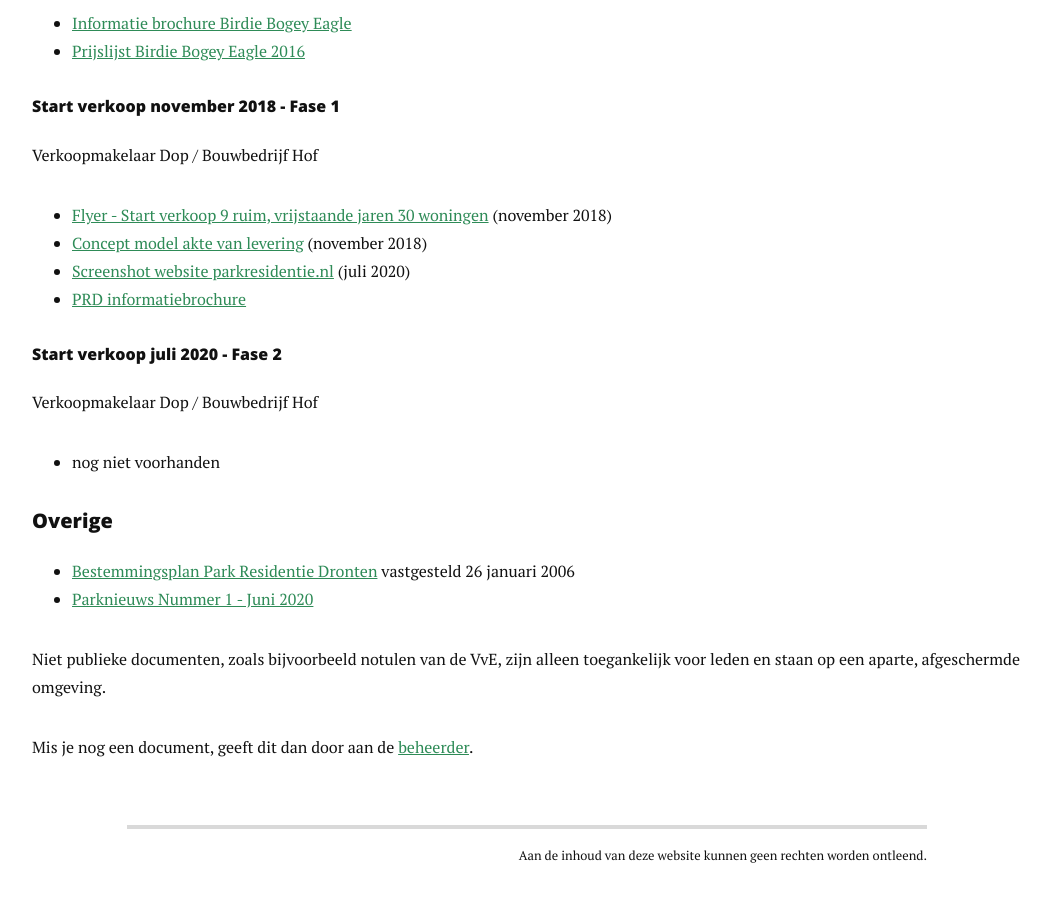
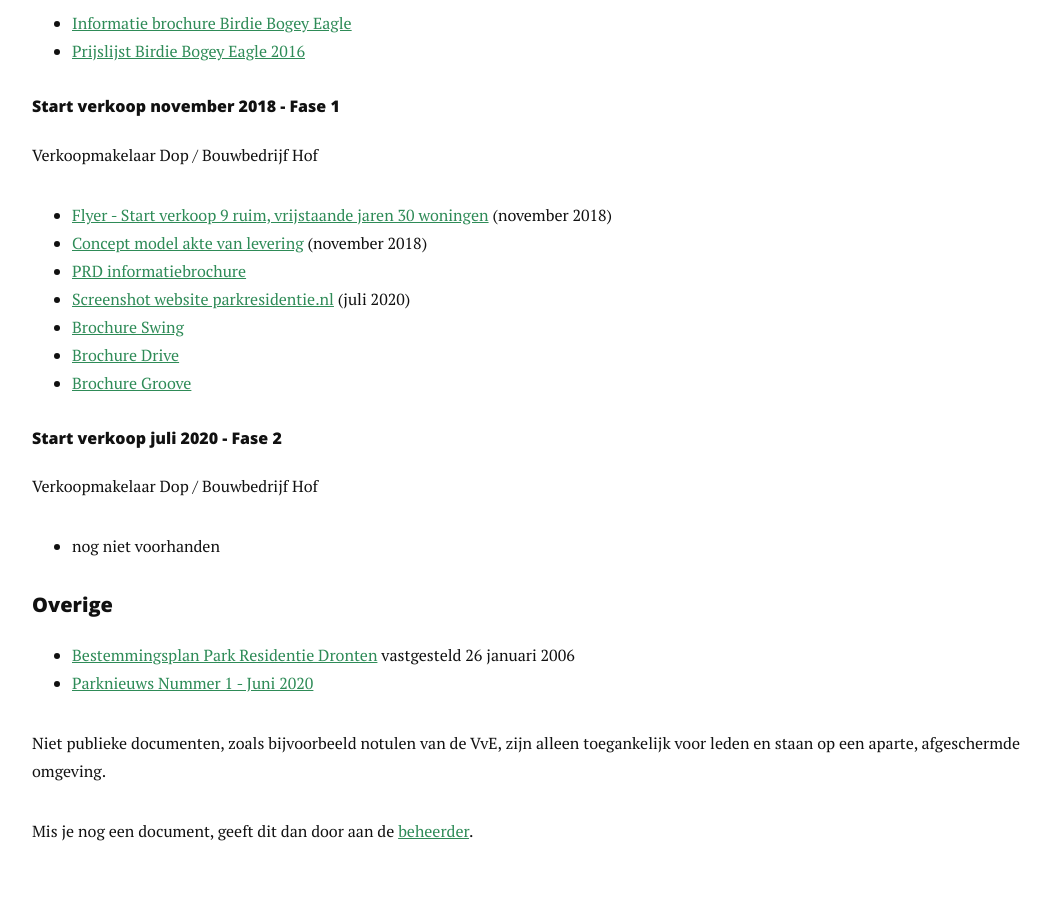
Before and after one commit to plamola/vve-parkresidentie, a Jekyll site: the page built from documenten.md, in a window 1280 px wide and 900 px high, scrolled down 989 px. Shown: the whole window, without its empty margins (113-1164 px from the left). Built offline with Jekyll 4.4.1, drawn with Linux system fonts in a browser that asks for light colours; nearby versions of some CDN libraries; some of the changed text lies outside the part shown.

Commit message:
Restructure

```diff
--- a/_config.yml
+++ b/_config.yml
@@ -16,12 +16,13 @@
     url: /
   - title: Nieuws
     url: /nieuws
+  - title: Over de VvE
+    url: /over
   - title: Documenten
     url: /documenten
   - title: Historie
     url: /historie/
-  - title: Over de VvE
-    url: /over
+
 
 contact:
   webmaster: webmaster@parkresidentiedronten.nl
--- a/documenten.md
+++ b/documenten.md
@@ -34,8 +34,11 @@
 	<ul>
 		<li><a href="{{ '/docs/verkoop/fase1/9-nieuwe-woningen-DOP-makelaars.pdf' | prepend: site.baseurl }}" target="_blank">Flyer - Start verkoop 9 ruim, vrijstaande jaren 30 woningen</a> (november 2018)</li>
   		<li><a href="{{ '/docs/verkoop/fase1/20181101 concept model akte van levering Park Residentie Dronten.pdf' | prepend: site.baseurl }}" target="_blank">Concept model akte van levering</a> (november 2018)</li>
+  		<li><a href="{{ '/docs/verkoop/fase1/PRD Informatiebrochure inclusief bijlagen.pdf' | prepend: site.baseurl }}" target="_blank">PRD informatiebrochure</a></li>
 		<li><a href="{{ '/docs/verkoop/fase1/Parkresidentie Dronten Luxe villa s met diverse mogelijkheden.png' | prepend: site.baseurl }}" target="_blank">Screenshot website parkresidentie.nl</a> (juli 2020)</li>
-  		<li><a href="{{ '/docs/verkoop/fase1/PRD Informatiebrochure inclusief bijlagen.pdf' | prepend: site.baseurl }}" target="_blank">PRD informatiebrochure</a></li>
+  		<li><a href="{{ '/docs/verkoop/fase1/Dronten-Park-Residentie-type-Swing-brochure6.pdf' | prepend: site.baseurl }}" target="_blank">Brochure Swing</a></li>
+  		<li><a href="{{ '/docs/verkoop/fase1/Dronten-Park-Residentie-type-Drive-brochure6.pdf' | prepend: site.baseurl }}" target="_blank">Brochure Drive</a></li>
+  		<li><a href="{{ '/docs/verkoop/fase1/Dronten-Park-Residentie-type-Groove-brochure5.pdf' | prepend: site.baseurl }}" target="_blank">Brochure Groove</a></li>
   	</ul>
     <h4>Start verkoop juli 2020 - Fase 2</h4>
 	<p>Verkoopmakelaar Dop / Bouwbedrijf Hof</p>
--- a/index.html
+++ b/index.html
@@ -5,7 +5,7 @@
 
 <div class="home" id="home">
   <h1 class="pageTitle">Welkom</h1>
-  <p>Welkom op de website van de VvE Parkresidentie Dronten.</p>
+  <p>Welkom op de website van de Vereniging van Eigenaren Park Residentie Dronten.</p>
   <p>Op deze website kun je informatie vinden over de VvE, nieuwsberichten en lees je meer over de geschiedenis van de Parkresidentie.</p>
 
 
```
Also changed, not shown: 3 other files.
